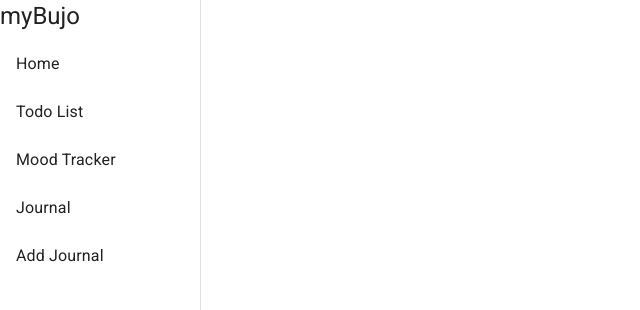
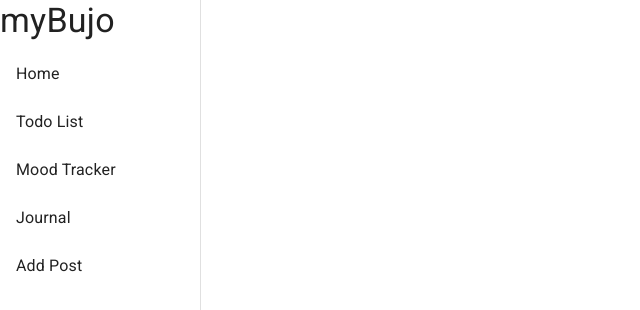
Before and after one commit to janice87/phase-3-sinatra-react-frontend, a React (Create React App) app: page / in a window 1280 px wide. Shown: the top 310 px of the page, without its empty margins (0-640 px from the left). Built offline with nearby package versions, Linux system fonts and the light colour scheme; no server answers.

Commit message:
add id prop to fix warning

```diff
--- a/src/components/Navbar.js
+++ b/src/components/Navbar.js
@@ -5,7 +5,6 @@ import Drawer from '@material-ui/core/Drawer'
 import { makeStyles } from '@material-ui/core'
 import List from '@material-ui/core/List'
 import ListItem from '@material-ui/core/ListItem'
-// import ListItemIcon from '@material-ui/core/ListItemIcon'
 import ListItemText from '@material-ui/core/ListItemText'
 
 const useStyles = makeStyles({
@@ -32,28 +31,32 @@ const Navbar = () => {
   const menuItems = [
     {
       text: 'Home',
-      path: '/'
+      path: '/',
+      id: 1
     },
     {
       text: 'Todo List',
-      path: '/todos'
+      path: '/todos',
+      id: 2
     },
     {
       text: 'Mood Tracker',
-      path: '/moods'
+      path: '/moods',
+      id: 3
     },
     {
       text: 'Journal',
-      path: '/journals'
+      path: '/journals',
+      id: 4
     },
     {
-      text: 'Add Journal',
-      path: '/journals/new'
+      text: 'Add Post',
+      path: '/journals/new',
+      id: 5
     }
   ];
 
     return (
-
         <div className={classes.root}>
         <Drawer
         className={classes.drawer}
@@ -63,7 +66,7 @@ const Navbar = () => {
       >
 
       <div>
-          <Typography variant="h5" className={classes.title}>
+          <Typography variant="h4">
             myBujo
           </Typography>
       </div>
@@ -73,19 +76,15 @@ const Navbar = () => {
             <div>
             <ListItem
               button
-              key={item.text}
+              key={item.id}
               onClick={() => history.push(item.path)}
               className={location.pathname === item.path ? classes.active : null}
             >
-              {/* <ListItemIcon>{item.icon}</ListItemIcon>  */}
-              <ListItemText primary={item.text} />
+            <ListItemText primary={item.text} />
             </ListItem>
             </div>
           ))}
         </List>
-        {/* <NavLink to="/todos">Todo List</NavLink>
-        <NavLink to="/moods">Mood Tracker</NavLink> */}
-
         </Drawer>
       </div>
 
```
